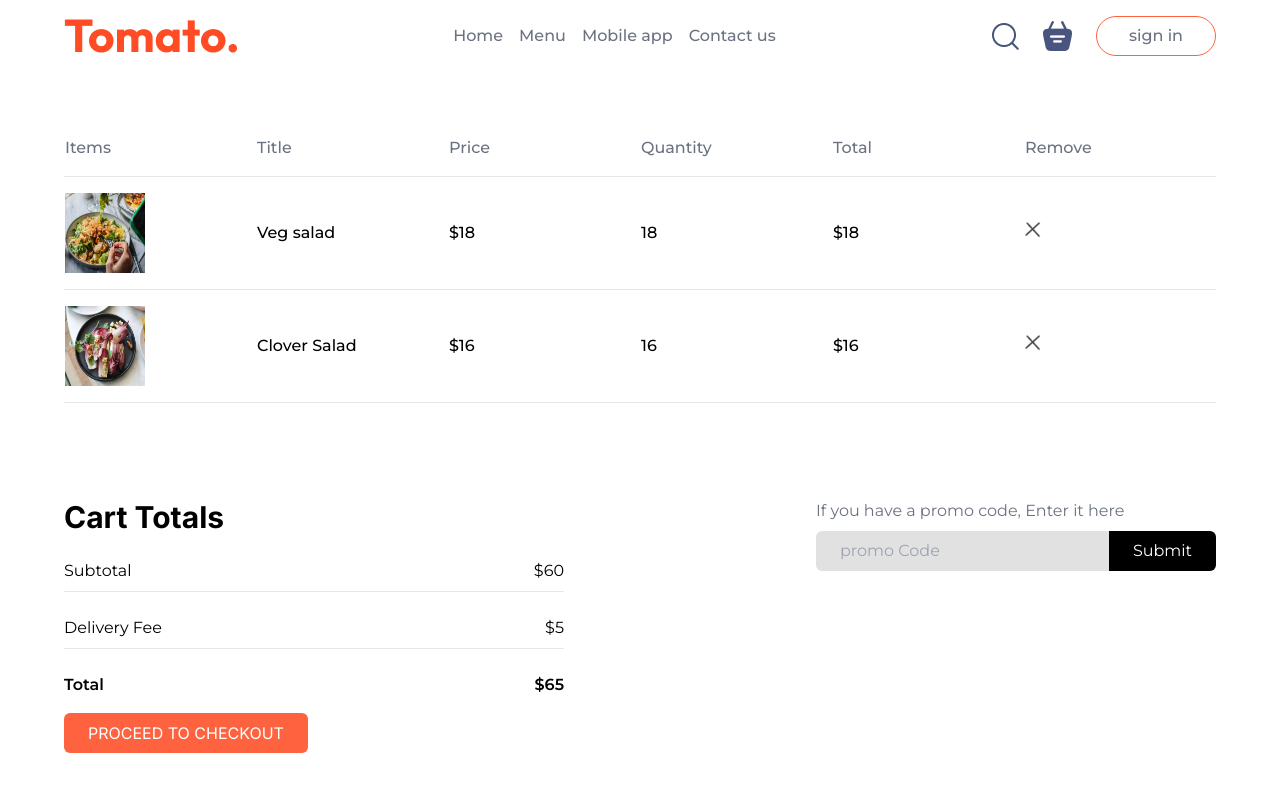
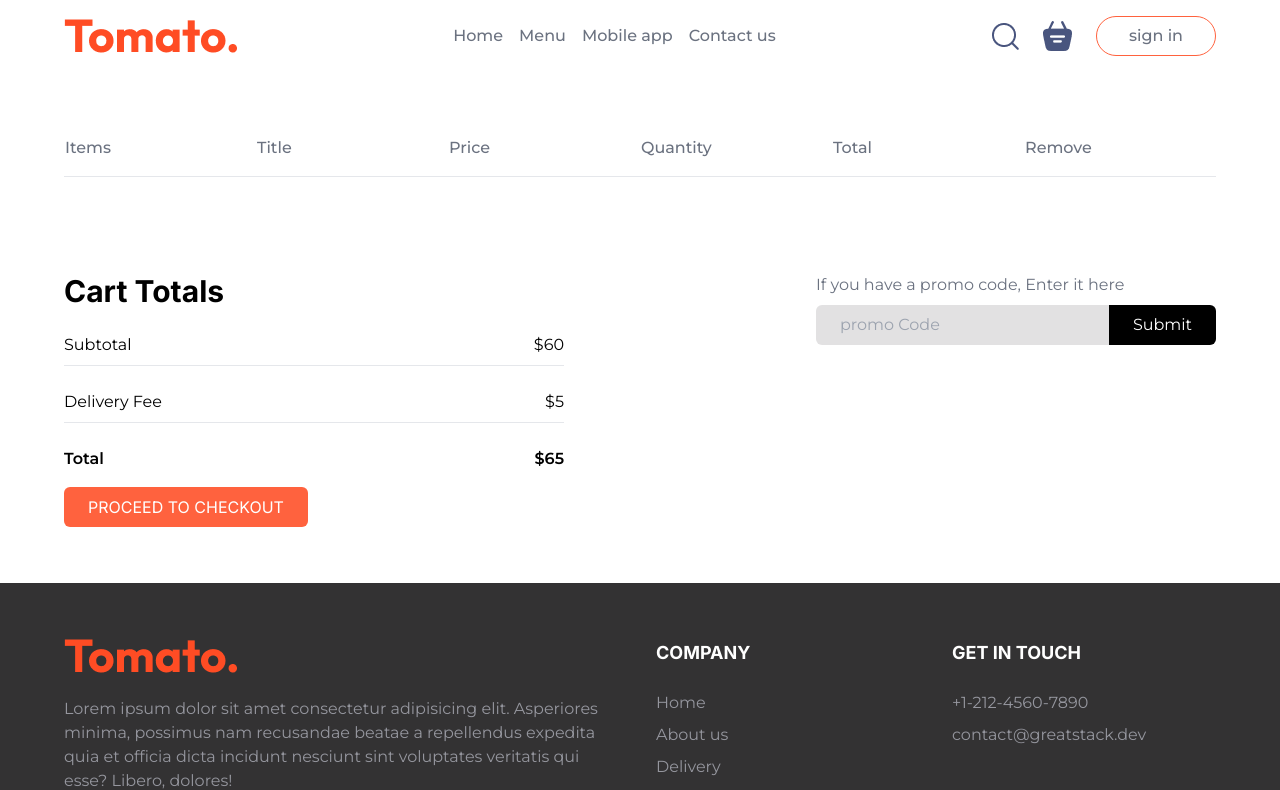
Before and after one commit to IGUIDER-AMINE/food_delivery, a Next.js app: page /cart in a window 1280 px wide. Shown: the top 790 px of the page. Built offline with nearby package versions, Linux system fonts and the light colour scheme.

Commit message:
fix errors

```diff
--- a/components/layout/Header.tsx
+++ b/components/layout/Header.tsx
@@ -19,7 +19,7 @@ const Header = () => {
       setShowMenu(false);
     }
   };
-  console.log(contextValue?.basketList);
+
   return (
     <header className="h-14 p-4 md:px-16 lg:h-[8vh] sticky top-0 z-50 py-4 pb-12 text-gray-500 bg-white">
       <div className="flex justify-between items-center">
--- a/components/sections/ListOrders.tsx
+++ b/components/sections/ListOrders.tsx
@@ -1,12 +1,13 @@
 "use client";
 
+import { CommandeContext } from "@/context/CommandeProvider";
 import { assets, food_list } from "@/public/asstes";
 import Image from "next/image";
-import React from "react";
+import React, { useContext } from "react";
 
 const ListOrders = () => {
-  const basketList = localStorage.getItem("basketList");
-  console.log(basketList);
+  const contextValue = useContext(CommandeContext);
+  // console.log(contextValue.basketList.length);
   return (
     <section>
       <table className="table-fixed w-full font-medium">
@@ -24,7 +25,7 @@ const ListOrders = () => {
           </tr>
         </thead>
         <tbody>
-          {food_list.slice(1, 3).map((item, index) => {
+          {contextValue?.basketList.map((item: any, index: number) => {
             return (
               <tr key={index} className="border-b">
                 <td className="py-4">
@@ -44,7 +45,7 @@ const ListOrders = () => {
                     </div>
                     <div className="flex justify-between">
                       <span>Qte : </span>
-                      <span>{item?.price}</span>
+                      <span>{item?.quantity}</span>
                     </div>
                     <div className="flex justify-between">
                       <span>Total : </span>
@@ -53,7 +54,7 @@ const ListOrders = () => {
                   </div>
                 </td>
                 <td className="py-4 hidden md:table-cell">${item?.price}</td>
-                <td className="py-4 hidden md:table-cell">{item?.price}</td>
+                <td className="py-4 hidden md:table-cell">{item?.quantity}</td>
                 <td className="py-4 hidden md:table-cell">${item?.price}</td>
                 <td className="py-4 text-center md:text-start">
                   <button>
--- a/context/CommandeProvider.tsx
+++ b/context/CommandeProvider.tsx
@@ -42,8 +42,8 @@ export const CommandeContextProvider = ({
     } else {
       localStorage.setItem("basketList", JSON.stringify([]));
     }
-    console.log("data");
-    console.log(data);
+    // console.log("data");
+    // console.log(data);
   }, []);
 
   useEffect(() => {
```
